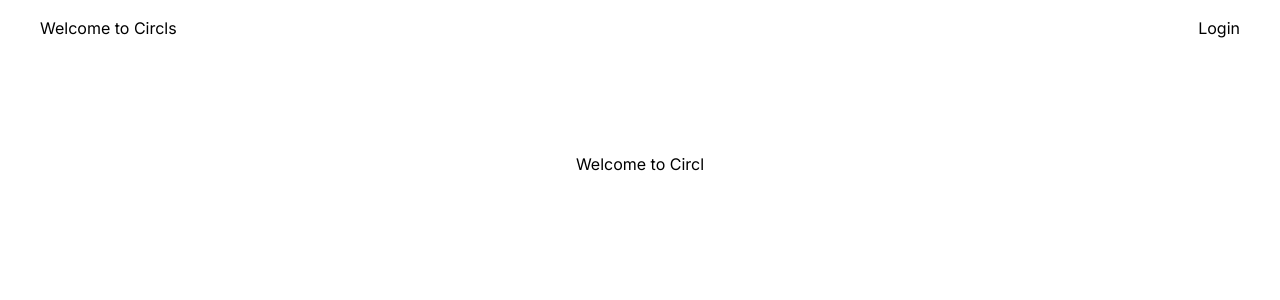
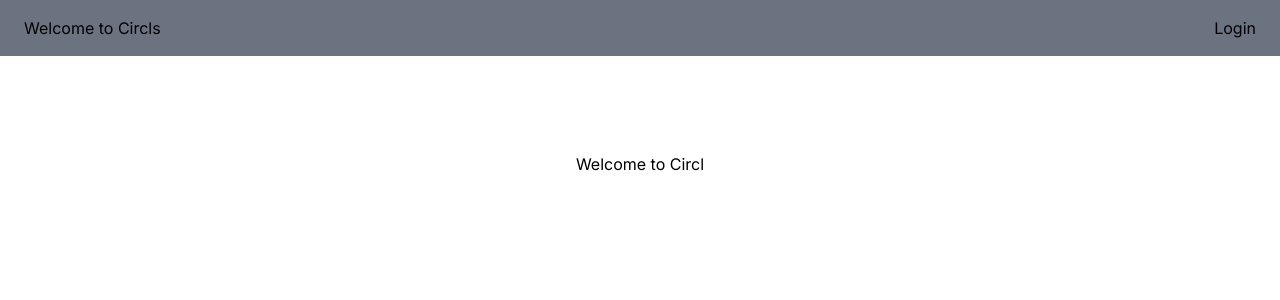
Before and after one commit to chiguiredev/circls, a Next.js app: page / in a window 1280 px wide. Shown: the top 300 px of the page. Built offline with nearby package versions, Linux system fonts and the light colour scheme; no server answers.

Commit message:
refactor: move header logic to hook and cerate log menu component

```diff
--- a/src/shareComponents/Header/Header.tsx
+++ b/src/shareComponents/Header/Header.tsx
@@ -1,43 +1,24 @@
 "use client";
-import { getSession } from "next-auth/react";
-import { useEffect, useState } from "react";
-import { usePathname } from "next/navigation";
+
 import Link from 'next/link'
-import type { Session } from "next-auth";
+import { useHeader } from './hooks/useHeader';
+import { LogMenu } from '.';
 
 export const Header = () => {
 
-  const path = usePathname();
-  const [session, setSession] = useState<null | Session>(null);
+  const { session, showHeader } = useHeader();
 
-  useEffect(() => {
-    const fetchSession = async () => {
-      const session = await getSession();
-      setSession(session);
-    }
-
-    fetchSession();
-  }, [path, session]);
-
-  if ((["/login", "/register"].includes(path))) {
+  if (!showHeader) {
     return null;
   }
 
   return (
-    <header className="flex flex-row justify-center">
-      <div className="container px-10 py-4">
+    <header className="flex flex-row justify-center bg-gray-500">
+      <div className="container px-6 py-4">
         <nav className="flex flex-row justify-between">
           <Link href="/">Welcome to Circls</Link>
           <ul className="flex flex-row">
-            {session?.user ? (
-              <li>
-                <Link href="/api/auth/signout/">Logout</Link>
-              </li>
-            ) : (
-              <li>
-                <Link href="/login">Login</Link>
-              </li>
-            )}
+            <LogMenu session={session} />
           </ul>
         </nav>
       </div>
--- /dev/null
+++ b/src/shareComponents/Header/LogMenu.tsx
@@ -0,0 +1,26 @@
+import Link from 'next/link'
+import type { Session } from "next-auth";
+
+type LogMenuProps = {
+  session: Session | null | undefined;
+};
+
+export const LogMenu = (props: LogMenuProps) => {
+    if (props.session === undefined) {
+      return null;
+    }
+
+    if (props.session === null) {
+      return (
+        <li>
+          <Link href="/login">Login</Link>
+        </li>
+      );
+    }
+
+    return (
+      <li>
+        <Link href="/api/auth/signout/">Logout</Link>
+      </li>
+    );
+  };
--- /dev/null
+++ b/src/shareComponents/Header/hooks/useHeader.ts
@@ -0,0 +1,25 @@
+import { getSession } from "next-auth/react";
+import { useEffect, useState } from "react";
+import { usePathname } from "next/navigation";
+import type { Session } from "next-auth";
+
+export const useHeader = () => {
+  const path = usePathname();
+  const [session, setSession] = useState<null | undefined | Session>(undefined);
+
+  useEffect(() => {
+    const fetchSession = async () => {
+      const session = await getSession();
+      setSession(session);
+    }
+
+    fetchSession();
+  }, [path]);
+
+  const showHeader = !(["/login", "/register"].includes(path));
+
+  return {
+    session,
+    showHeader,
+  };
+};
--- a/src/shareComponents/Header/index.ts
+++ b/src/shareComponents/Header/index.ts
@@ -1 +1,2 @@
 export { Header } from "./Header";
+export { LogMenu } from "./LogMenu";
```
